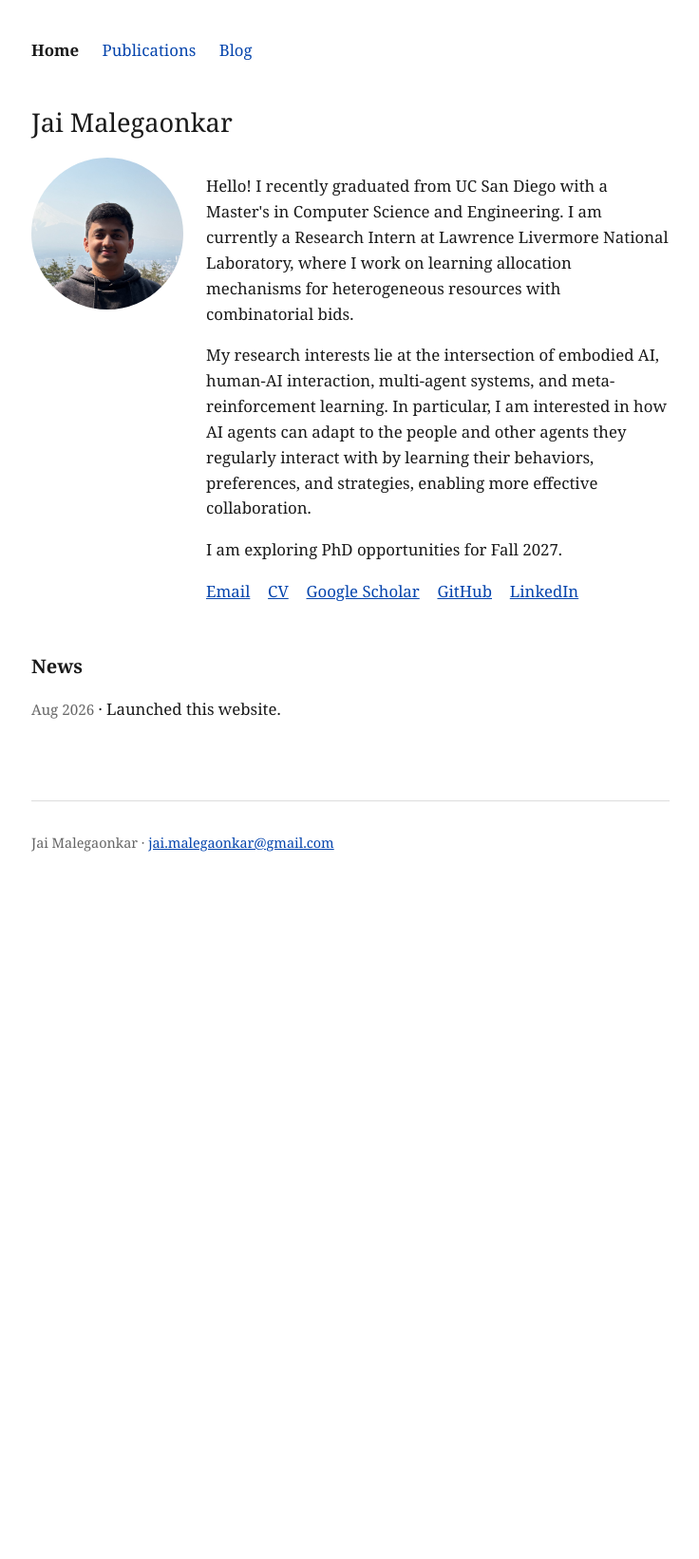
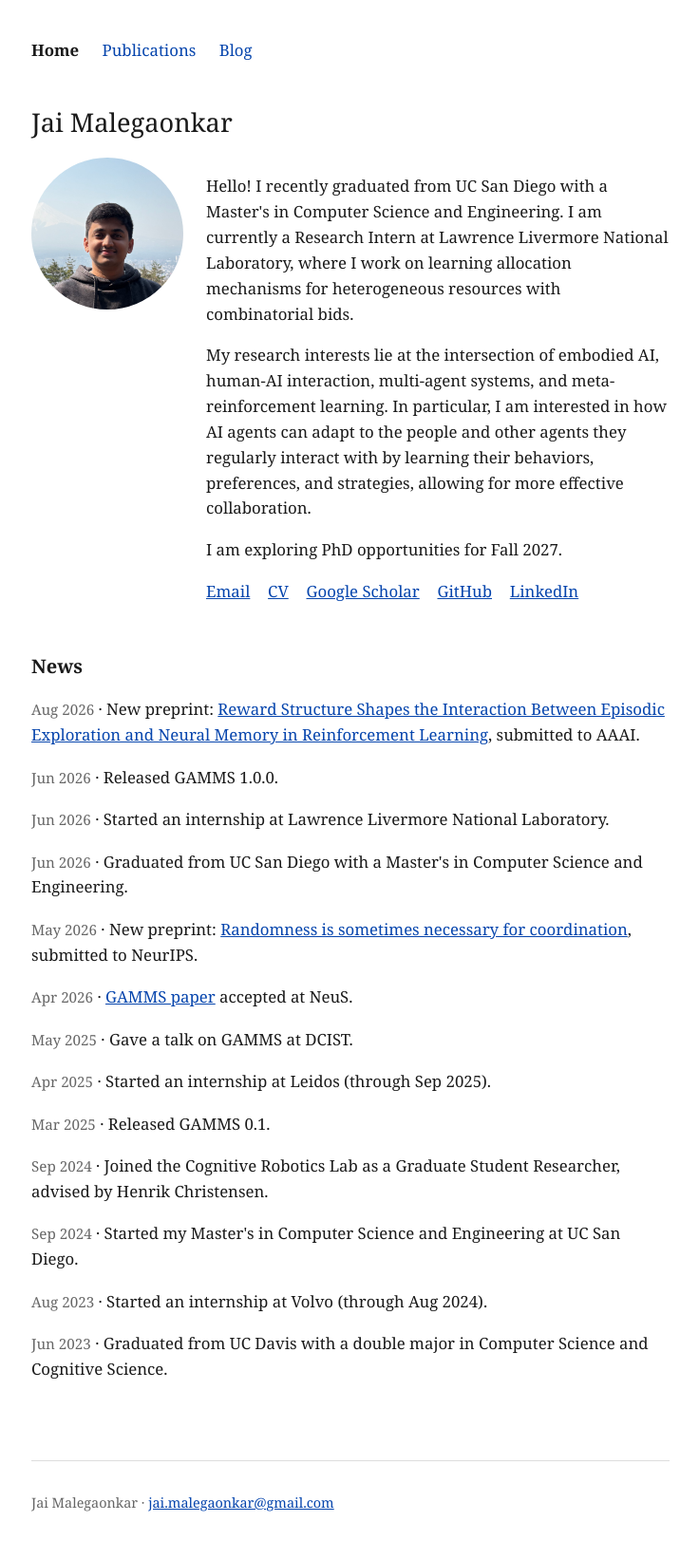
Before and after one commit to jmalegaonkar/jmalegaonkar.github.io, a Jekyll site: the page index.html, which Jekyll copies as it is, in a window 1280 px wide. Shown: the whole page at 95% size, without its empty margins (271-1007 px from the left). Built offline with Jekyll 4.4.1, drawn with Linux system fonts in a browser that asks for light colours; before the commit the page ends 947 px from its top, so only the background shows below that.

Commit message:
Add UCSD graduation to news, fix ordering

```diff
--- a/index.html
+++ b/index.html
@@ -34,8 +34,8 @@
           human-AI interaction, multi-agent systems, and meta-reinforcement
           learning. In particular, I am interested in how AI agents can adapt
           to the people and other agents they regularly interact with by
-          learning their behaviors, preferences, and strategies, enabling more
-          effective collaboration.
+          learning their behaviors, preferences, and strategies, allowing for
+          more effective collaboration.
         </p>
         <p>
           I am exploring PhD opportunities for Fall 2027.
@@ -52,8 +52,19 @@
 
     <h2>News</h2>
     <ul class="plain">
-      <li><span class="date">Aug 2026</span> &middot; Launched this website.</li>
-      <!-- TODO: add news items (papers, talks, positions) newest first -->
+      <li><span class="date">Aug 2026</span> &middot; New preprint: <a href="https://arxiv.org/abs/2608.05111">Reward Structure Shapes the Interaction Between Episodic Exploration and Neural Memory in Reinforcement Learning</a>, submitted to AAAI.</li>
+      <li><span class="date">Jun 2026</span> &middot; Released GAMMS 1.0.0.</li>
+      <li><span class="date">Jun 2026</span> &middot; Started an internship at Lawrence Livermore National Laboratory.</li>
+      <li><span class="date">Jun 2026</span> &middot; Graduated from UC San Diego with a Master's in Computer Science and Engineering.</li>
+      <li><span class="date">May 2026</span> &middot; New preprint: <a href="https://arxiv.org/abs/2605.06825">Randomness is sometimes necessary for coordination</a>, submitted to NeurIPS.</li>
+      <li><span class="date">Apr 2026</span> &middot; <a href="https://arxiv.org/abs/2602.05105">GAMMS paper</a> accepted at NeuS.</li>
+      <li><span class="date">May 2025</span> &middot; Gave a talk on GAMMS at DCIST.</li>
+      <li><span class="date">Apr 2025</span> &middot; Started an internship at Leidos (through Sep 2025).</li>
+      <li><span class="date">Mar 2025</span> &middot; Released GAMMS 0.1.</li>
+      <li><span class="date">Sep 2024</span> &middot; Joined the Cognitive Robotics Lab as a Graduate Student Researcher, advised by Henrik Christensen.</li>
+      <li><span class="date">Sep 2024</span> &middot; Started my Master's in Computer Science and Engineering at UC San Diego.</li>
+      <li><span class="date">Aug 2023</span> &middot; Started an internship at Volvo (through Aug 2024).</li>
+      <li><span class="date">Jun 2023</span> &middot; Graduated from UC Davis with a double major in Computer Science and Cognitive Science.</li>
     </ul>
   </main>
 
```
